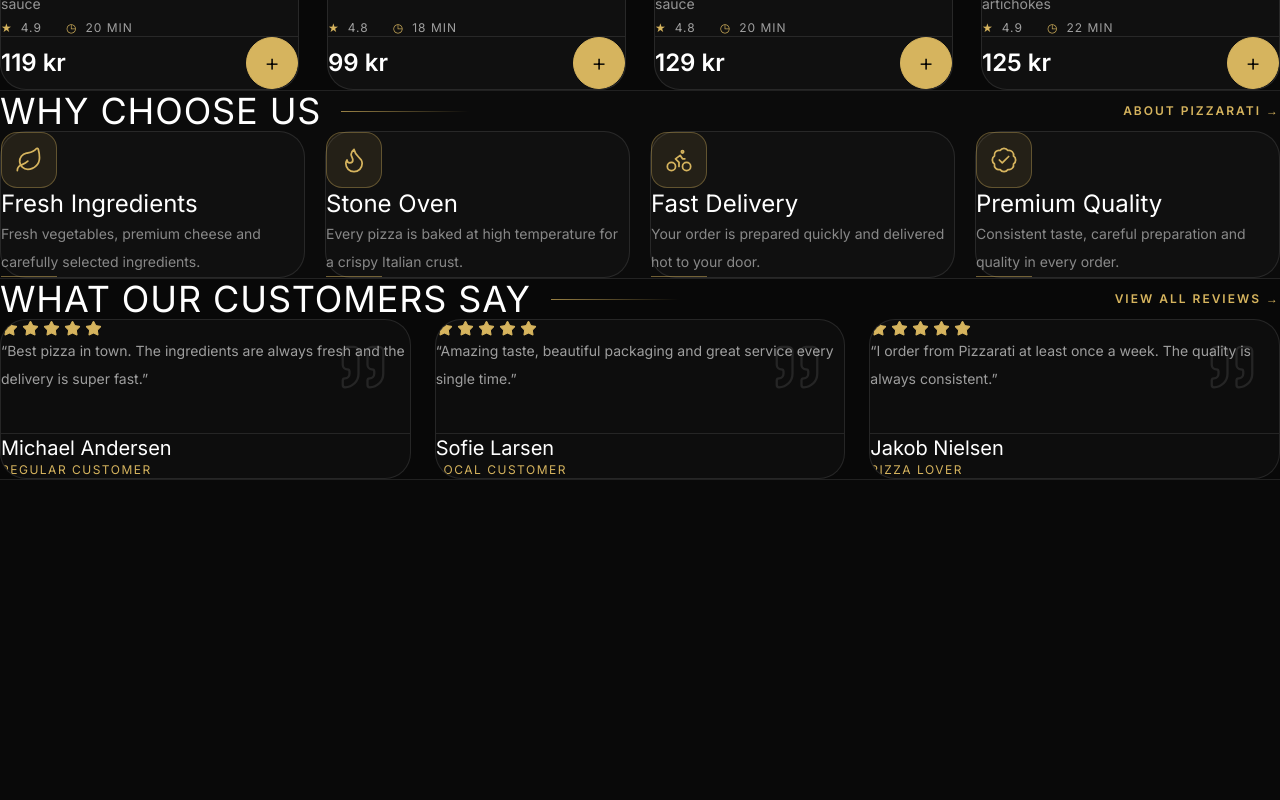
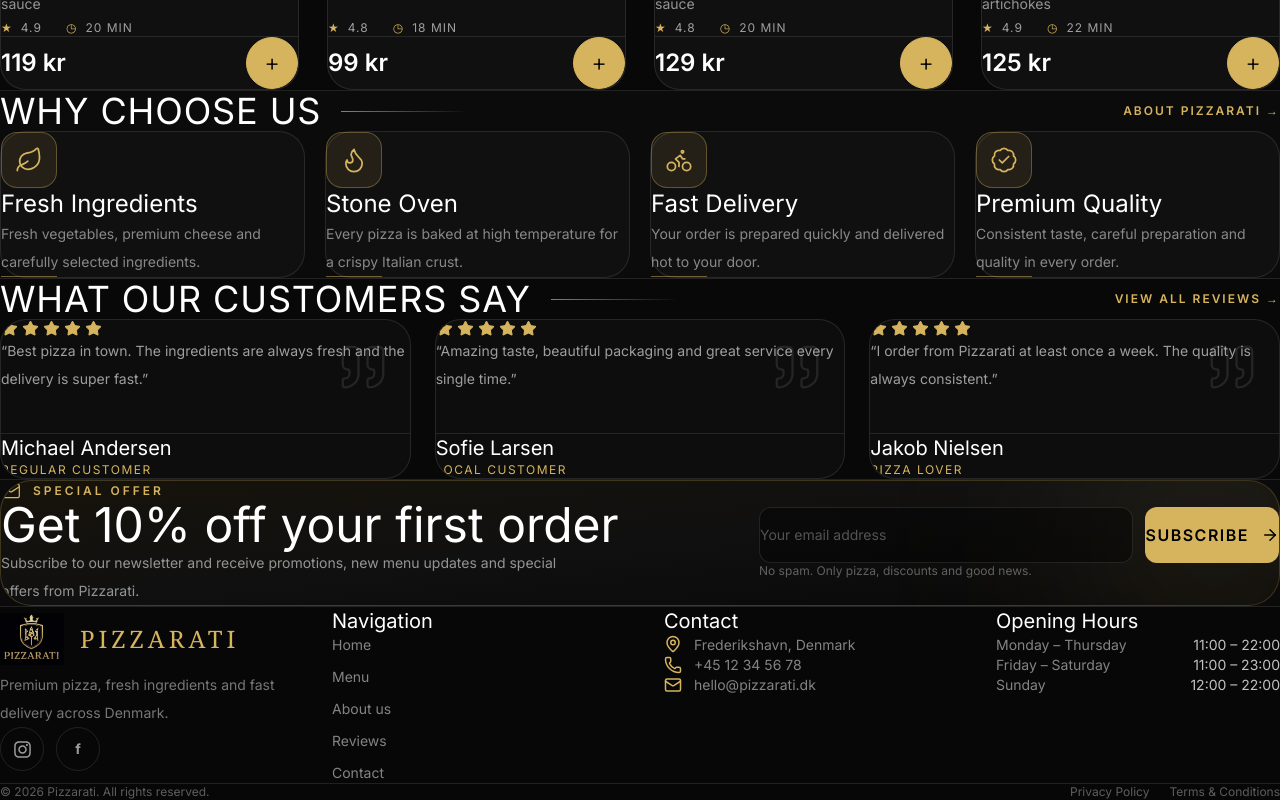
Before and after one commit to marikglobal-ai/pizzarati, a Next.js app: page / in a window 1280 px wide. Shown: the part 1204-2004 px from the top of the page. Before the commit the page ends 1684 px from the top, so only its background shows below. Built offline with nearby package versions, Linux system fonts and the light colour scheme.

Commit message:
1
feat: add newsletter and footer

```diff
--- a/app/page.tsx
+++ b/app/page.tsx
@@ -5,6 +5,8 @@ import BestSellers from '@/components/sections/BestSellers'
 import CartSidebar from '../components/cart/CartSidebar'
 import WhyChooseUs from '@/components/sections/WhyChooseUs'
 import Testimonials from '@/components/sections/Testimonials'
+import Newsletter from '@/components/sections/Newsletter'
+import Footer from '@/components/layout/Footer'
 
 export default function Home() {
   return (
@@ -16,6 +18,8 @@ export default function Home() {
       <BestSellers />
       <WhyChooseUs />
       <Testimonials />
+      <Newsletter />
+      <Footer />
     </main>
   )
 }
--- /dev/null
+++ b/components/layout/Footer.tsx
@@ -0,0 +1,137 @@
+import Image from 'next/image'
+import { Mail, MapPin, Phone } from 'lucide-react'
+import { FaFacebookF, FaInstagram } from 'react-icons/fa'
+
+import Container from '@/components/ui/Container'
+
+export default function Footer() {
+  return (
+    <footer id="contact" className="bg-[#070707]">
+      <Container>
+        <div className="grid gap-12 py-16 md:grid-cols-2 xl:grid-cols-4">
+          {/* Brand */}
+          <div>
+            <div className="flex items-center gap-4">
+              <Image
+                src="/logo/pizzarati-logo.png"
+                alt="Pizzarati logo"
+                width={70}
+                height={70}
+                className="h-16 w-16 object-contain"
+              />
+
+              <span className="font-serif text-2xl tracking-[4px] text-[#d6b45e]">PIZZARATI</span>
+            </div>
+
+            <p className="mt-5 max-w-sm text-sm leading-7 text-white/45">
+              Premium pizza, fresh ingredients and fast delivery across Denmark.
+            </p>
+
+            <div className="mt-6 flex gap-3">
+              <a
+                href="#"
+                aria-label="Instagram"
+                className="flex h-11 w-11 items-center justify-center rounded-full border border-white/10 text-white/60 transition hover:border-[#d6b45e] hover:text-[#d6b45e]"
+              >
+                <FaInstagram size={19} />
+              </a>
+
+              <a
+                href="#"
+                aria-label="Facebook"
+                className="flex h-11 w-11 items-center justify-center rounded-full border border-white/10 text-sm font-bold text-white/60 transition hover:border-[#d6b45e] hover:text-[#d6b45e]"
+              >
+                f
+              </a>
+            </div>
+          </div>
+
+          {/* Navigation */}
+          <div>
+            <h3 className="font-serif text-xl text-white">Navigation</h3>
+
+            <nav className="mt-5 flex flex-col gap-3 text-sm text-white/50">
+              <a href="#home" className="transition hover:text-[#d6b45e]">
+                Home
+              </a>
+              <a href="#menu" className="transition hover:text-[#d6b45e]">
+                Menu
+              </a>
+              <a href="#about" className="transition hover:text-[#d6b45e]">
+                About us
+              </a>
+              <a href="#reviews" className="transition hover:text-[#d6b45e]">
+                Reviews
+              </a>
+              <a href="#contact" className="transition hover:text-[#d6b45e]">
+                Contact
+              </a>
+            </nav>
+          </div>
+
+          {/* Contact */}
+          <div>
+            <h3 className="font-serif text-xl text-white">Contact</h3>
+
+            <div className="mt-5 space-y-4 text-sm text-white/50">
+              <div className="flex items-start gap-3">
+                <MapPin size={18} className="mt-0.5 shrink-0 text-[#d6b45e]" />
+                <span>Frederikshavn, Denmark</span>
+              </div>
+
+              <div className="flex items-center gap-3">
+                <Phone size={18} className="shrink-0 text-[#d6b45e]" />
+                <a href="tel:+4512345678" className="hover:text-white">
+                  +45 12 34 56 78
+                </a>
+              </div>
+
+              <div className="flex items-center gap-3">
+                <Mail size={18} className="shrink-0 text-[#d6b45e]" />
+                <a href="mailto:hello@pizzarati.dk" className="hover:text-white">
+                  hello@pizzarati.dk
+                </a>
+              </div>
+            </div>
+          </div>
+
+          {/* Opening hours */}
+          <div>
+            <h3 className="font-serif text-xl text-white">Opening Hours</h3>
+
+            <div className="mt-5 space-y-3 text-sm text-white/50">
+              <div className="flex justify-between gap-6">
+                <span>Monday – Thursday</span>
+                <span className="text-white/75">11:00 – 22:00</span>
+              </div>
+
+              <div className="flex justify-between gap-6">
+                <span>Friday – Saturday</span>
+                <span className="text-white/75">11:00 – 23:00</span>
+              </div>
+
+              <div className="flex justify-between gap-6">
+                <span>Sunday</span>
+                <span className="text-white/75">12:00 – 22:00</span>
+              </div>
+            </div>
+          </div>
+        </div>
+
+        <div className="flex flex-col gap-3 border-t border-white/10 py-6 text-xs text-white/35 sm:flex-row sm:items-center sm:justify-between">
+          <p>© 2026 Pizzarati. All rights reserved.</p>
+
+          <div className="flex gap-5">
+            <a href="#" className="transition hover:text-white">
+              Privacy Policy
+            </a>
+
+            <a href="#" className="transition hover:text-white">
+              Terms & Conditions
+            </a>
+          </div>
+        </div>
+      </Container>
+    </footer>
+  )
+}
--- /dev/null
+++ b/components/sections/Newsletter.tsx
@@ -0,0 +1,77 @@
+'use client'
+
+import { useState } from 'react'
+import { ArrowRight, Mail } from 'lucide-react'
+
+import Container from '@/components/ui/Container'
+
+export default function Newsletter() {
+  const [email, setEmail] = useState('')
+  const [submitted, setSubmitted] = useState(false)
+
+  function handleSubmit(event: React.FormEvent<HTMLFormElement>) {
+    event.preventDefault()
+
+    if (!email.trim()) return
+
+    setSubmitted(true)
+    setEmail('')
+  }
+
+  return (
+    <section className="border-b border-white/10 bg-[#0b0b0b] py-20">
+      <Container>
+        <div className="relative overflow-hidden rounded-[32px] border border-[#d6b45e]/25 bg-gradient-to-br from-[#17130b] via-[#101010] to-[#080808] px-6 py-12 sm:px-10 lg:px-14">
+          <div className="pointer-events-none absolute -right-20 -top-20 h-72 w-72 rounded-full bg-[#d6b45e]/10 blur-[100px]" />
+
+          <div className="relative grid items-center gap-10 lg:grid-cols-[1fr_520px]">
+            <div>
+              <div className="flex items-center gap-3 text-[#d6b45e]">
+                <Mail size={20} strokeWidth={1.5} />
+
+                <p className="text-xs font-semibold uppercase tracking-[3px]">Special offer</p>
+              </div>
+
+              <h2 className="mt-5 max-w-2xl font-serif text-4xl text-white sm:text-5xl">
+                Get 10% off your first order
+              </h2>
+
+              <p className="mt-4 max-w-xl text-sm leading-7 text-white/55">
+                Subscribe to our newsletter and receive promotions, new menu updates and special offers from Pizzarati.
+              </p>
+            </div>
+
+            <div>
+              {submitted ? (
+                <div className="rounded-2xl border border-[#d6b45e]/40 bg-[#d6b45e]/10 px-6 py-5 text-sm text-[#efd27d]">
+                  Thank you! Your discount is on the way.
+                </div>
+              ) : (
+                <form onSubmit={handleSubmit} className="flex flex-col gap-3 sm:flex-row">
+                  <input
+                    type="email"
+                    value={email}
+                    onChange={event => setEmail(event.target.value)}
+                    placeholder="Your email address"
+                    required
+                    className="min-h-14 flex-1 rounded-xl border border-white/10 bg-black/40 px-5 text-sm text-white outline-none transition placeholder:text-white/30 focus:border-[#d6b45e]"
+                  />
+
+                  <button
+                    type="submit"
+                    className="inline-flex min-h-14 items-center justify-center gap-3 rounded-xl bg-[#d6b45e] px-6 font-semibold uppercase tracking-[1.5px] text-black transition hover:bg-[#efd27d]"
+                  >
+                    Subscribe
+                    <ArrowRight size={18} />
+                  </button>
+                </form>
+              )}
+
+              <p className="mt-3 text-xs text-white/35">No spam. Only pizza, discounts and good news.</p>
+            </div>
+          </div>
+        </div>
+      </Container>
+    </section>
+  )
+}
--- a/package.json
+++ b/package.json
@@ -10,9 +10,11 @@
   },
   "dependencies": {
     "@swc/helpers": "^0.5.23",
+    "lucide-react": "^1.28.0",
     "next": "16.2.12",
     "react": "19.2.4",
     "react-dom": "19.2.4",
+    "react-icons": "^5.7.0",
     "zustand": "^5.0.14"
   },
   "devDependencies": {
```
Also changed, not shown: 1 other file (tests, documents, lock files or other folders).
